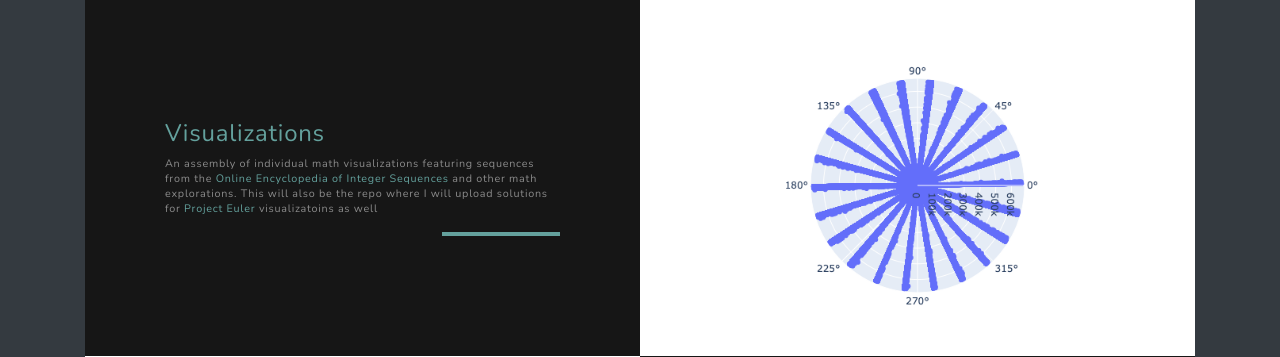
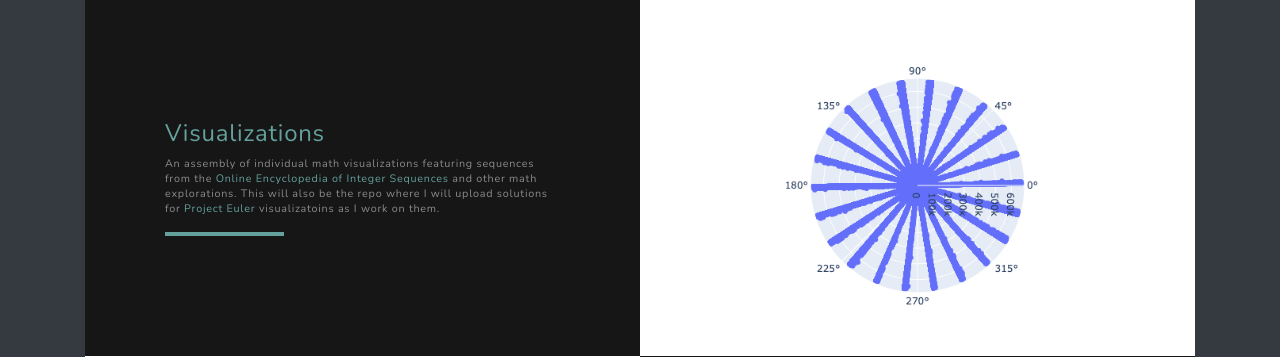
Before and after one commit to Scott-Olson/ScottOlsonDev, a Django app: page / in a window 1280 px wide. Shown: the part 1527-1884 px from the top of the page. Run offline with Django 3.2, Linux system fonts and the light colour scheme; parts of the project's set-up code (start-up, migrations or seed data) failed here and were passed over; some libraries are stand-ins or nearby versions.

Commit message:
edit text and justify the content in project div

```diff
--- a/scottolson/landing/templates/index.html
+++ b/scottolson/landing/templates/index.html
@@ -103,8 +103,8 @@
                 <h4 class="text-white">
                   <a href="https://www.github.com/Scott-Olson/Visualizations">Visualizations</a>
                 </h4>
-                <p class="mb-0 text-white-50">An assembly of individual math visualizations featuring sequences from the <a href="https://www.oeis.org">Online Encyclopedia of Integer Sequences </a> and other math explorations. This will also be the repo where I will upload solutions for <a href="https://projecteuler.net">Project Euler</a> visualizatoins as well</p>
-                <hr class="d-none d-lg-block mb-0 mr-0">
+                <p class="mb-0 text-white-50">An assembly of individual math visualizations featuring sequences from the <a href="https://www.oeis.org">Online Encyclopedia of Integer Sequences </a> and other math explorations. This will also be the repo where I will upload solutions for <a href="https://projecteuler.net">Project Euler</a> visualizatoins as I work on them.</p>
+                <hr class="d-none d-lg-block mb-0 ml-0">
               </div>
             </div>
           </div>
```
